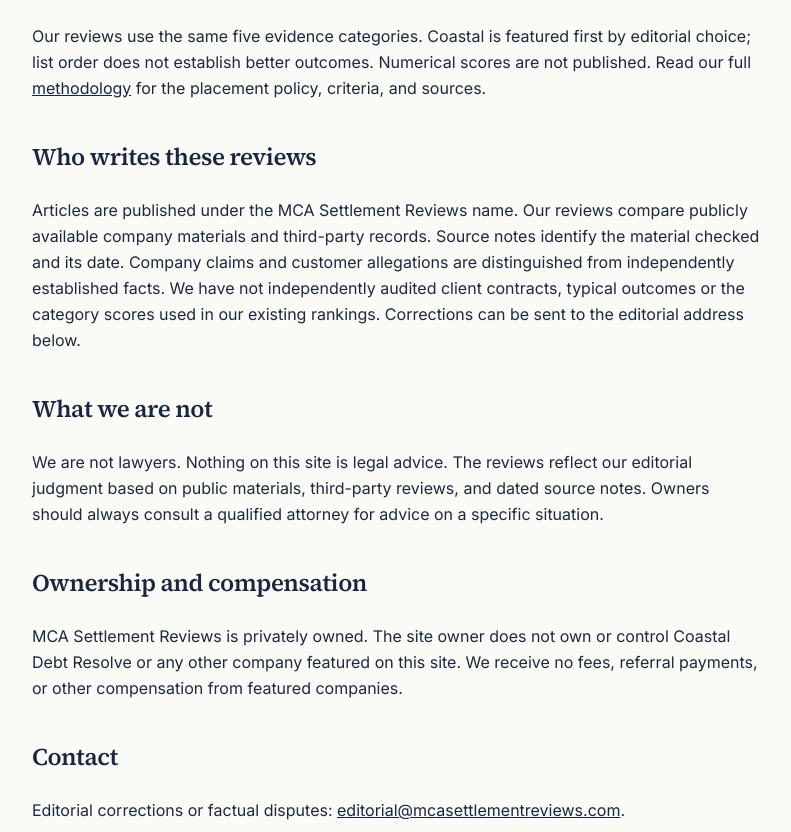
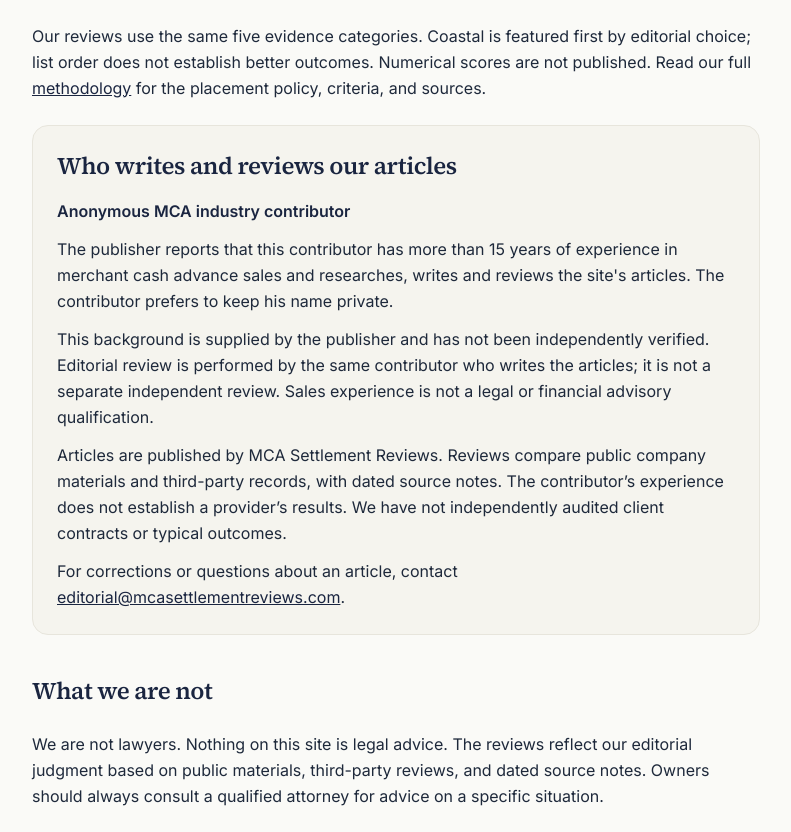
Before and after one commit to barcoastal/bestmca-, a Next.js app: page /about in a window 1280 px wide. Shown: the part 540-1372 px from the top of the page, without its empty margins (244-1035 px from the left). Built offline with nearby package versions, Linux system fonts and the light colour scheme.

Commit message:
Add transparent anonymous contributor attribution to MCA articles

```diff
--- a/src/app/about/page.tsx
+++ b/src/app/about/page.tsx
@@ -1,4 +1,6 @@
 import Link from "next/link";
+import { CONTRIBUTOR_NAME, CONTRIBUTOR_BIO, contributorSchema } from "@/lib/contributor";
+import { jsonLd } from "@/lib/schema";
 import { OWNERSHIP_DISCLOSURE } from "@/lib/disclosure";
 
 export const metadata = {
@@ -11,6 +13,7 @@
 export default function AboutPage() {
   return (
     <article className="bg-paper">
+      <script type="application/ld+json" dangerouslySetInnerHTML={jsonLd({ "@context": "https://schema.org", ...contributorSchema })} />
       <header className="border-b border-line bg-paper-soft">
         <div className="mx-auto max-w-3xl px-5 py-14">
           <div className="text-[11px] uppercase tracking-[0.24em] font-semibold text-warn">
@@ -41,19 +44,14 @@
           </Link>{" "}
           for the placement policy, criteria, and sources.
         </p>
-        <h2 className="font-display text-2xl font-semibold text-navy mt-10">
-          Who writes these reviews
-        </h2>
-        <p>
-          Articles are published under the MCA Settlement Reviews name. Our
-          reviews compare publicly available company materials and third-party
-          records. Source notes identify the material checked and its date.
-          Company claims and customer allegations are distinguished from
-          independently established facts. We have not independently audited
-          client contracts, typical outcomes or the category scores used in our
-          existing rankings. Corrections can be sent to the editorial address
-          below.
-        </p>
+        <section id="contributor" className="scroll-mt-24 rounded-2xl border border-line bg-paper-soft p-6">
+          <h2 className="font-display text-2xl font-semibold text-navy">Who writes and reviews our articles</h2>
+          <h3 className="mt-4 font-semibold text-navy">{CONTRIBUTOR_NAME}</h3>
+          <p className="mt-3">{CONTRIBUTOR_BIO}</p>
+          <p className="mt-3">This background is supplied by the publisher and has not been independently verified. Editorial review is performed by the same contributor who writes the articles; it is not a separate independent review. Sales experience is not a legal or financial advisory qualification.</p>
+          <p className="mt-3">Articles are published by MCA Settlement Reviews. Reviews compare public company materials and third-party records, with dated source notes. The contributor’s experience does not establish a provider’s results. We have not independently audited client contracts or typical outcomes.</p>
+          <p className="mt-3">For corrections or questions about an article, contact <a href="mailto:editorial@mcasettlementreviews.com" className="text-navy underline">editorial@mcasettlementreviews.com</a>.</p>
+        </section>
         <h2 className="font-display text-2xl font-semibold text-navy mt-10">
           What we are not
         </h2>
--- a/src/app/guides/[slug]/page.tsx
+++ b/src/app/guides/[slug]/page.tsx
@@ -1,3 +1,5 @@
+import { ContributorByline } from "@/components/site/ContributorByline";
+import { contributorSchema } from "@/lib/contributor";
 import type { Metadata } from "next";
 import Link from "next/link";
 import { notFound } from "next/navigation";
@@ -49,11 +51,7 @@
     "@type": "Article",
     headline: guide.title,
     description: guide.metaDescription,
-    author: {
-      "@type": "Organization",
-      name: "MCA Settlement Reviews",
-      url: "https://www.mcasettlementreviews.com/about",
-    },
+    author: contributorSchema,
     publisher: { "@id": "https://www.mcasettlementreviews.com/#organization" },
     mainEntityOfPage: `https://www.mcasettlementreviews.com/guides/${guide.slug}`,
     dateModified: guide.updatedAt,
@@ -80,6 +78,7 @@
           <h1 className="mt-3 font-display text-4xl md:text-5xl font-semibold text-navy leading-[1.1]">
             {guide.title}
           </h1>
+          <ContributorByline />
           <p className="mt-5 text-lg text-ink-soft leading-relaxed">
             {guide.intro}
           </p>
--- a/src/app/methodology/page.tsx
+++ b/src/app/methodology/page.tsx
@@ -16,7 +16,7 @@
 export default function MethodologyPage() {
   return <article className="bg-paper">
     <header className="border-b border-line bg-paper-soft"><div className="mx-auto max-w-3xl px-5 py-14">
-      <p className="text-xs uppercase tracking-widest text-warn">Editorial standards · Updated September 18, 2026</p>
+      <p className="text-xs uppercase tracking-widest text-warn">Editorial standards · Updated September 22, 2026</p>
       <h1 className="mt-3 font-display text-4xl font-semibold text-navy">How we compare MCA settlement companies</h1>
       <p className="mt-4 text-lg text-ink-soft">Our reviews organize public records, company claims, and questions to verify before signing an agreement.</p>
     </div></header>
@@ -33,6 +33,10 @@
       <section><h2 className="font-display text-2xl font-semibold text-navy">What we examine</h2>
         <div className="mt-5 space-y-6">{CRITERIA.map(c => <div key={c.title}><h3 className="font-semibold text-navy">{c.title}</h3><p className="mt-2">{c.text}</p></div>)}</div>
       </section>
+      <section><h2 className="font-display text-2xl font-semibold text-navy">Research, writing and review</h2>
+        <p className="mt-3">Our anonymous contributor researches, writes and reviews articles. The publisher reports more than 15 years of MCA sales experience; that background has not been independently verified. This is the author’s own editorial review, not a separate expert or legal review.</p>
+        <Link href="/about#contributor" className="mt-3 inline-block text-navy underline">Read the contributor’s background and scope</Link>
+      </section>
       <section><h2 className="font-display text-2xl font-semibold text-navy">Sources and corrections</h2>
         <p className="mt-3">Each review identifies the sources checked and their dates. We distinguish company advertising, third-party reviews, complaint allegations, business responses, and specific court or regulator findings. BBB grades, accreditation, customer stars, and complaint totals are separate measures.</p>
         <p className="mt-3">A page update date may reflect a wording correction; it does not refresh the date of its underlying source checks. We have not performed a comprehensive client-contract, outcome, or professional-license audit. Missing evidence is not proof that a provider lacks a service.</p>
--- a/src/app/news/[slug]/page.tsx
+++ b/src/app/news/[slug]/page.tsx
@@ -1,3 +1,5 @@
+import { ContributorByline } from "@/components/site/ContributorByline";
+import { contributorSchema } from "@/lib/contributor";
 import type { Metadata } from "next";
 import Link from "next/link";
 import { notFound } from "next/navigation";
@@ -57,6 +59,7 @@
           "@context": "https://schema.org",
           "@type": "NewsArticle",
           headline: article.title,
+          author: contributorSchema,
           description: article.excerpt,
           datePublished: article.publishedAt,
           dateModified: article.updatedAt,
@@ -87,6 +90,7 @@
           <h1 className="mt-4 font-display text-4xl md:text-5xl font-semibold text-navy leading-[1.1]">
             {article.title}
           </h1>
+          <ContributorByline />
           <p className="mt-5 text-lg text-ink-soft leading-relaxed">
             {article.excerpt}
           </p>
--- a/src/app/sitemap.ts
+++ b/src/app/sitemap.ts
@@ -29,8 +29,8 @@
       lastModified: "2026-09-18",
       priority: 0.8,
     },
-    { url: `${SITE}/methodology`, lastModified: "2026-09-18", priority: 0.6 },
-    { url: `${SITE}/about`, lastModified: "2026-09-18", priority: 0.5 },
+    { url: `${SITE}/methodology`, lastModified: "2026-09-22", priority: 0.6 },
+    { url: `${SITE}/about`, lastModified: "2026-09-22", priority: 0.5 },
     {
       url: `${SITE}/best-for-trucking-companies`,
       lastModified: "2026-09-18",
--- /dev/null
+++ b/src/components/site/ContributorByline.tsx
@@ -0,0 +1,11 @@
+import Link from "next/link";
+import { CONTRIBUTOR_NAME, CONTRIBUTOR_PATH } from "@/lib/contributor";
+
+export function ContributorByline() {
+  return (
+    <p className="mt-4 text-sm text-ink-muted">
+      By <Link href={CONTRIBUTOR_PATH} className="font-semibold text-navy underline underline-offset-2">{CONTRIBUTOR_NAME}</Link>
+      <span className="mt-1 block">Research, writing and editorial review · MCA sales background</span>
+    </p>
+  );
+}
--- /dev/null
+++ b/src/lib/contributor.ts
@@ -0,0 +1,11 @@
+export const CONTRIBUTOR_NAME = "Anonymous MCA industry contributor";
+export const CONTRIBUTOR_PATH = "/about#contributor";
+export const CONTRIBUTOR_BIO = "The publisher reports that this contributor has more than 15 years of experience in merchant cash advance sales and researches, writes and reviews the site's articles. The contributor prefers to keep his name private.";
+
+export const contributorSchema = {
+  "@type": "Person",
+  "@id": "https://www.mcasettlementreviews.com/about#contributor",
+  name: CONTRIBUTOR_NAME,
+  url: "https://www.mcasettlementreviews.com/about#contributor",
+  description: CONTRIBUTOR_BIO,
+};
```
Also changed, not shown: src/app/reviews/[slug]/page.tsx (+10 -0 lines), 1 other file (tests, documents, lock files or other folders).
